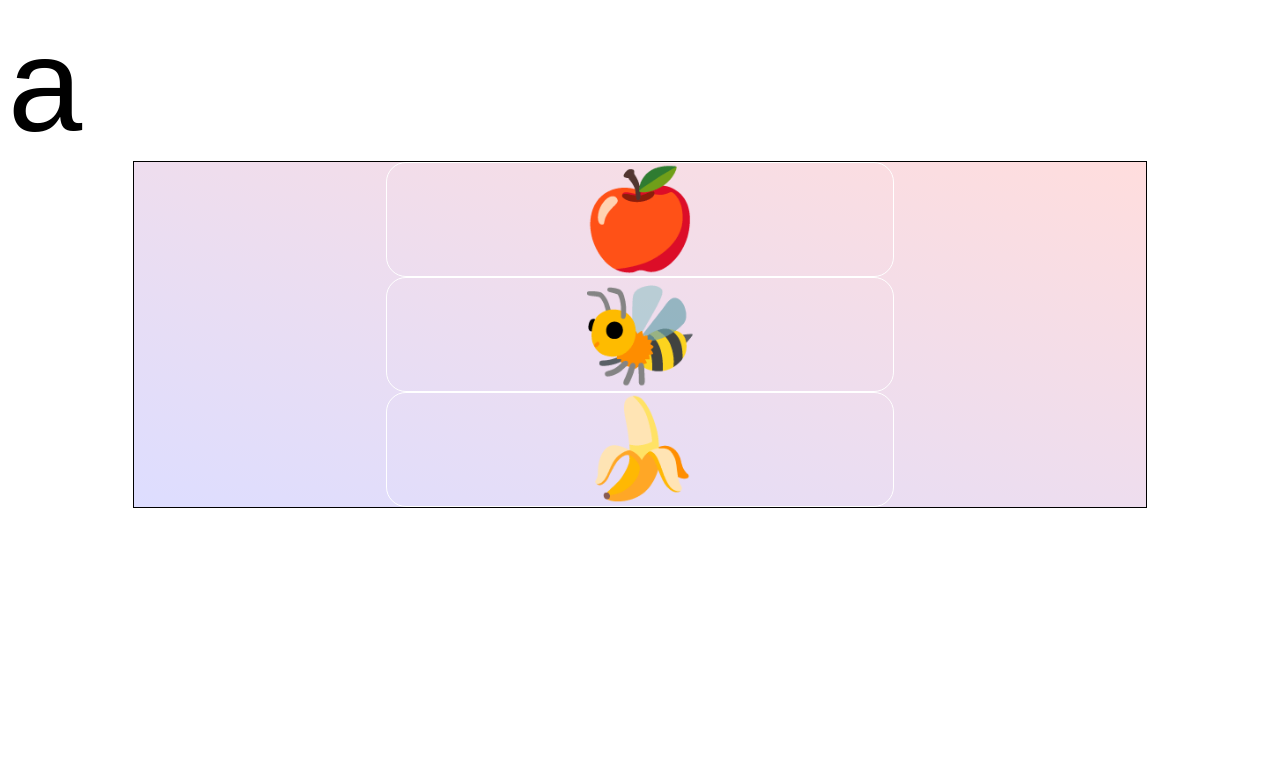
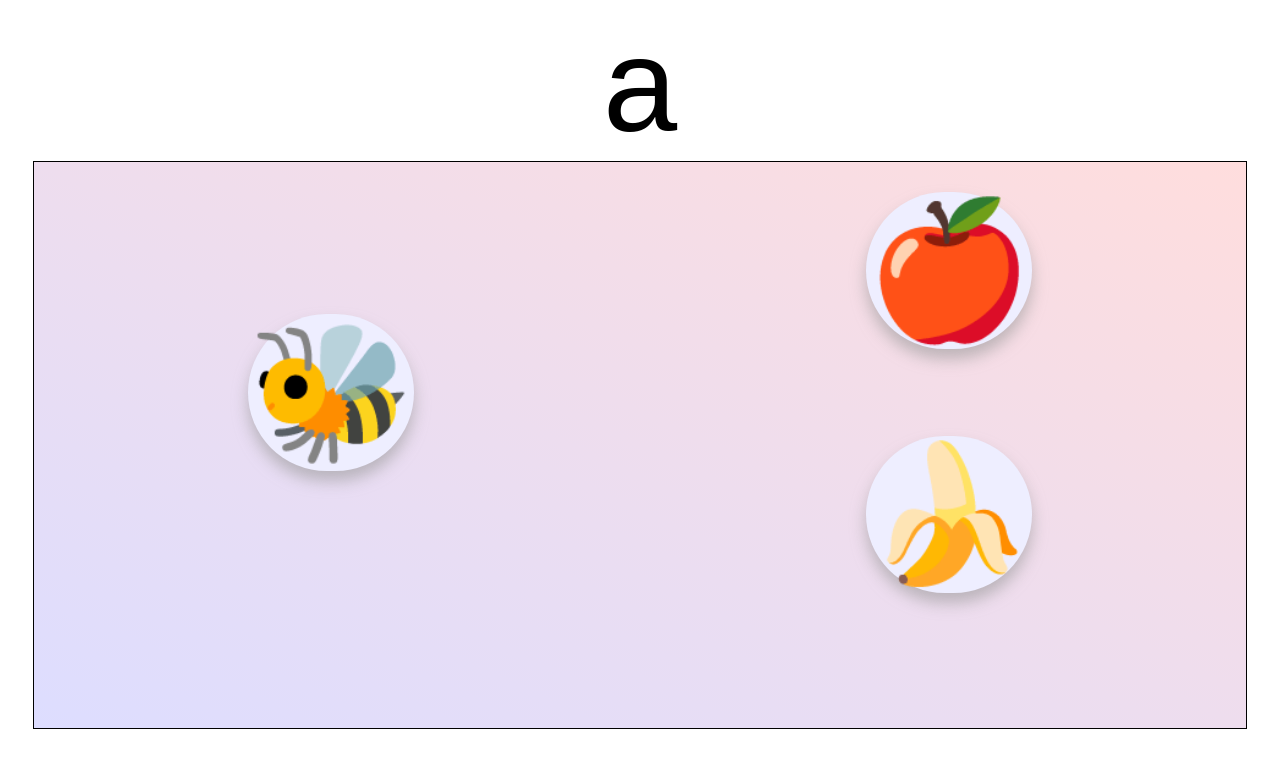
Before and after one commit to tristancurry/wordCards, a plain HTML site: page index.html in a window 1280 px wide. Drawn offline with Linux system fonts and the light colour scheme.

Commit message:
improved look of solution buttons

```diff
--- a/css/styles.css
+++ b/css/styles.css
@@ -1,13 +1,18 @@
 :root {
-	--colour-correct: magenta;
+	--colour-correct: #008800;
 	--colour-incorrect: blue;
-
+	--colour-solution-image: #eeeeff;
 	font-family: Arial, Helvetica, sans-serif;
 }
 
 
-.div {
+div {
+	user-select: none;
+}
 
+.viewport {
+	height: 100%;
+	overflow: hidden;
 }
 
 .update {
@@ -18,15 +23,27 @@
 	display:block;
 }
 
+.problem-card {
+	height: 100%;
+	width: 100%;
+}
+
 .target-letter {
+	display: flex;
+	align-items: center;
+	justify-content: center;
+	text-align: center;
 	font-size: 100pt;
+	height: 20%;
 }
 
 .solutions {
+	padding: 100px;
 	display: flex;
 	flex-direction: column;
 	align-items: center;
 	width: 80%;
+	height: auto;
 	margin: auto;
 	border: 1px solid black;
 	background-image: linear-gradient(to bottom left, #ffdddd, #ddddff);
@@ -37,17 +54,31 @@
 	flex-basis: content;
 	flex-direction: column;
 	align-items: center;
-	width: 50%;
-	border: 1px solid white;
+	align-self: flex-end;
+	width: 25%;
+	/* border: 1px solid white; */
 	border-radius: 20px;
+	margin: 70px;
+	margin-top: -70px;
+	margin-bottom: -70px;
+	user-select: none;
 }
 
 .solution-image {
-	font-size: 72pt;
+	height: 33%;
+	width: height;
+	display:flex;
 	flex-grow: 0;
+	align-items: center;
+	justify-content: center;
+	background-color: var(--colour-solution-image);
+	border-radius: 150px;
+	box-shadow: 0px 10px 15px #99999999;
+	font-size: 100pt;
 }
 
 .solution-text {
+	padding: 20px;
 	font-size: 42pt;
 	color: black;
 }
@@ -68,26 +99,33 @@
 	opacity: 0.5;
 	pointer-events: none;
 	animation: none;
+	box-shadow: none;
+	background-color: transparent;
 }
 
 .solution-container {
-
 }
 
 .selected-correct {
-	animation: anim-glory;
+	animation-name: anim-glory;
 	animation-direction: alternate;
-	animation-duration: 0.5s;
+	animation-duration: 0.7s;
 	animation-iteration-count: infinite;
 	animation-timing-function: ease-in-out;
 }
 
-.noshow {
+.offscreen {
 	position: absolute;
 	top: -9999px;
 	left: -9999px;
 }
 
+.noshow {
+	opacity: 0;
+}
+
+
+
 @keyframes anim-glory {
 	from {box-shadow: 0px 0px 20px var(--colour-correct);}
 	to {box-shadow: 0px 0px 80px var(--colour-correct);}
--- a/index.html
+++ b/index.html
@@ -51,21 +51,17 @@ const handleSolutionAttempt = solutionImage => {
 				if(solutionTexts[i] != solutionText) {
 					solutionImages[i].classList.add('selected-incorrect');
 				} else {
-					solutionText.parentNode.classList.add('selected-correct');
+					solutionImage.classList.add('selected-correct');
 				}
 			}
-			alert('Correct!');
 		} else {
 			//do things for an incorrect response
 			//show solution text.
 			solutionText.classList.remove('noshow');
 			//grey out the image
 			solutionImage.classList.add('selected-incorrect');
-			alert('Incorrect!');
 		}
 }
-
-
 const alphabet = ['a','b','c','d','e','f','g','h','i','j','k','l','m','n','o','p','q','r','s','t','u','v','w','x','y','z'];
 
 const skinCodes = [
@@ -189,9 +185,18 @@ const renderProblem = async (problemInfo, targetProblemCard = document.getElemen
 	while (solutionsDiv.firstChild) {
 		solutionsDiv.removeChild(solutionsDiv.firstChild);
 	}
+
+	let side = 0;
 	results.forEach(result => {
 		if (result.status == 'fulfilled') {
 			solutionsDiv.insertAdjacentHTML('beforeend', result.value);
+			let solns = solutionsDiv.getElementsByClassName('solution');
+			let thisSoln = solns[solns.length - 1];
+			let thisSolnImage = thisSoln.getElementsByClassName('solution-image')[0];
+			if(side == 1) {
+				thisSoln.style.alignSelf = 'flex-start';
+			}
+			side = (side + 1)%2;
 		} else {
 			const err = new Error(result.reason);
 			console.error(err);
```
